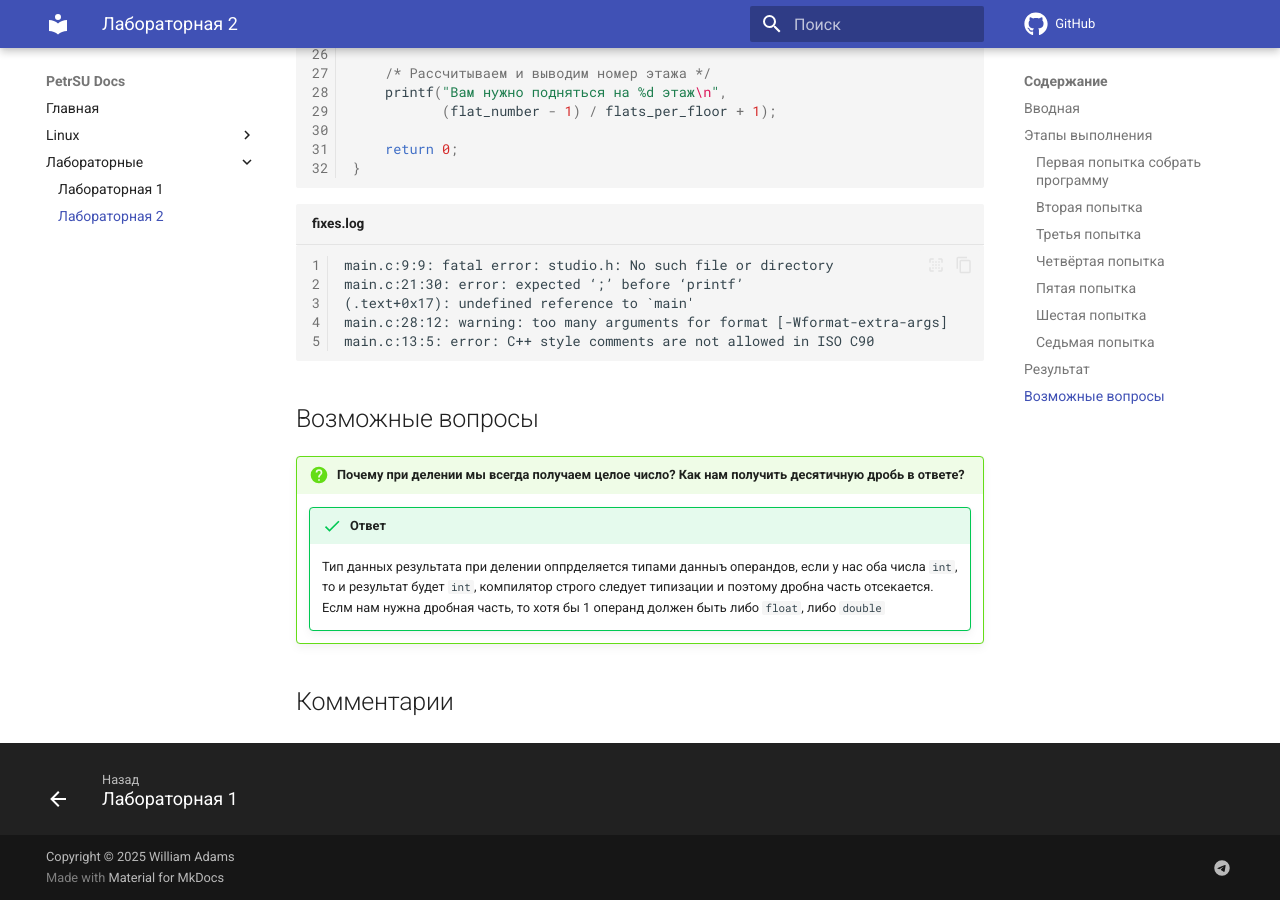
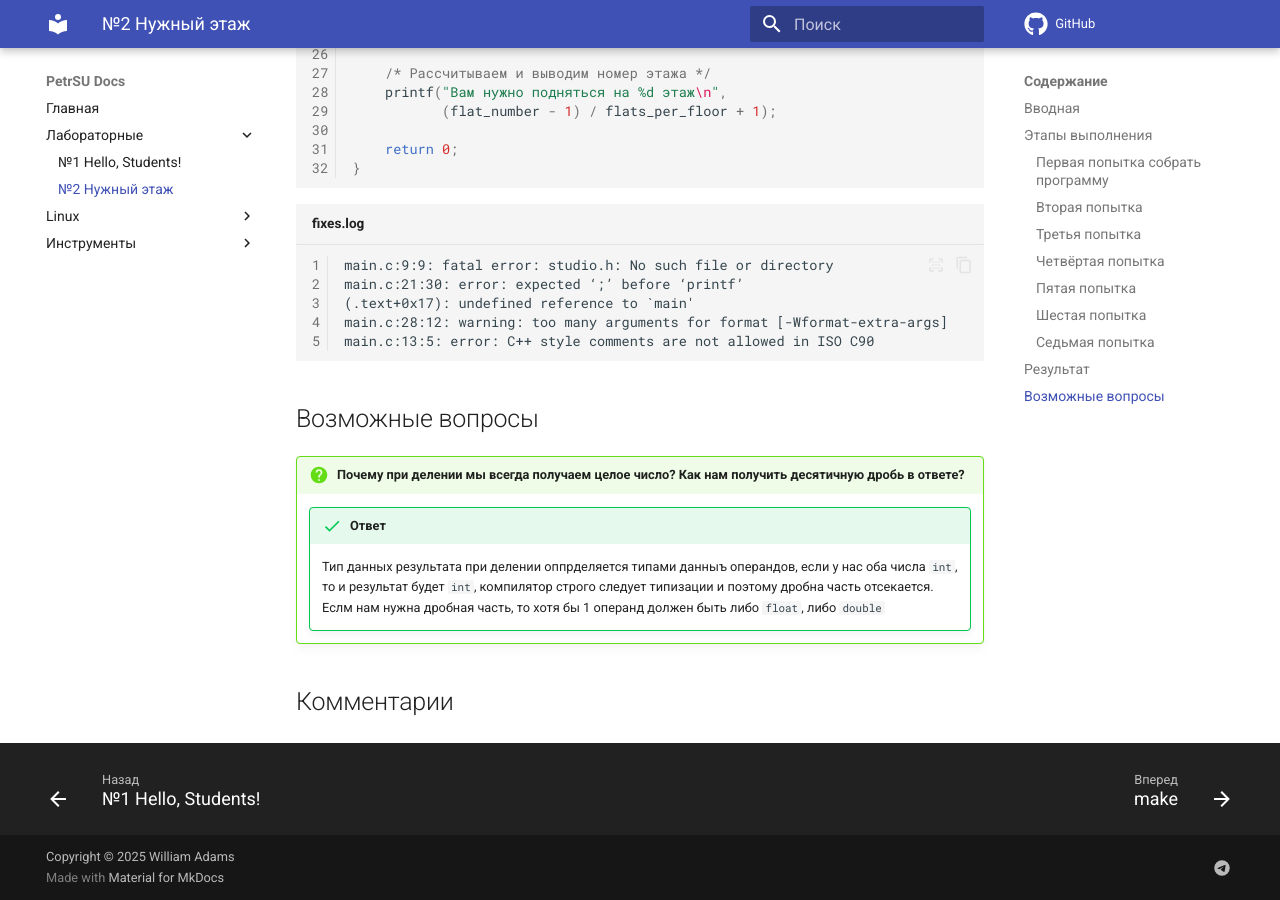
Before and after one commit to WilliamAdamsWAG/petrsu_docs, an MkDocs documentation site: the page built from docs/labs/lab2.md, in a window 1280 px wide and 900 px high, scrolled down 6344 px. Built offline with MkDocs 1.6.1 and Material for MkDocs 9.7.7, drawn with Linux system fonts in a browser that asks for light colours; comment, search, counter and statistics services are not loaded; some of the changed text lies outside the part shown.

Commit message:
chore: add blank pages for feature topics

```diff
--- a/mkdocs.yml
+++ b/mkdocs.yml
@@ -12,11 +12,15 @@ extra:
 
 nav:
     - 'Главная': 'index.md'
+    - 'Лабораторные':
+        - '№1 Hello, Students!': 'labs/lab1.md'
+        - '№2 Нужный этаж': 'labs/lab2.md'
     - 'Linux':
         - 'Команды терминала': 'linux/bash.md'
-    - 'Лабораторные':
-        - 'Лабораторная 1': 'labs/lab1.md'
-        - 'Лабораторная 2': 'labs/lab2.md'
+    - 'Инструменты':
+        - 'make': 'tools/make.md'
+        - 'PuTTy': 'tools/putty.md'
+        - 'Termius': 'tools/termius.md'
 
 theme:
     name: material
@@ -42,6 +46,7 @@ theme:
 markdown_extensions:
 - attr_list
 - admonition
+- md_in_html
 
 - pymdownx.inlinehilite
 - pymdownx.snippets
```
Also changed, not shown: docs/tools/make.md (added), docs/tools/putty.md (added), docs/tools/termius.md (added).
